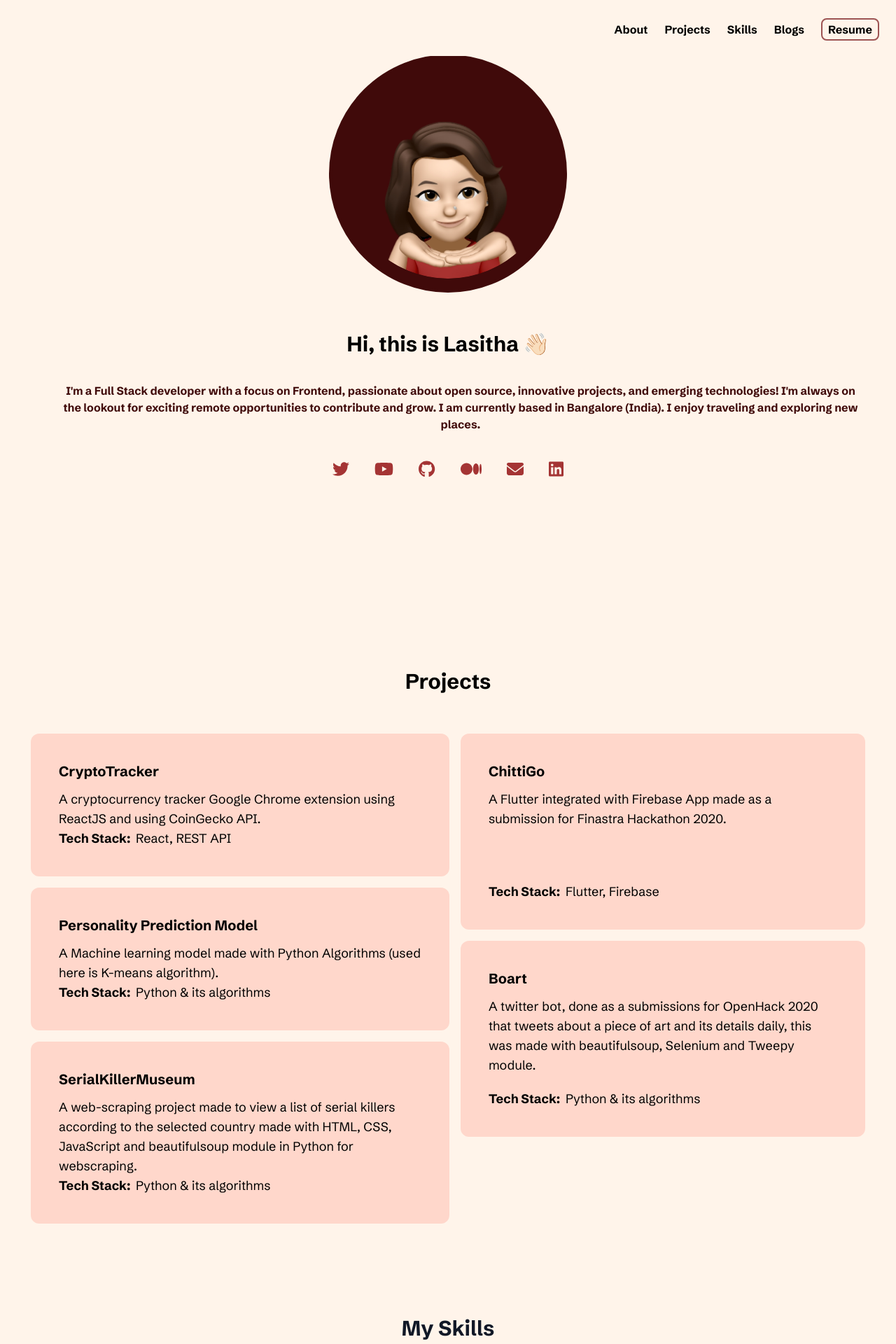
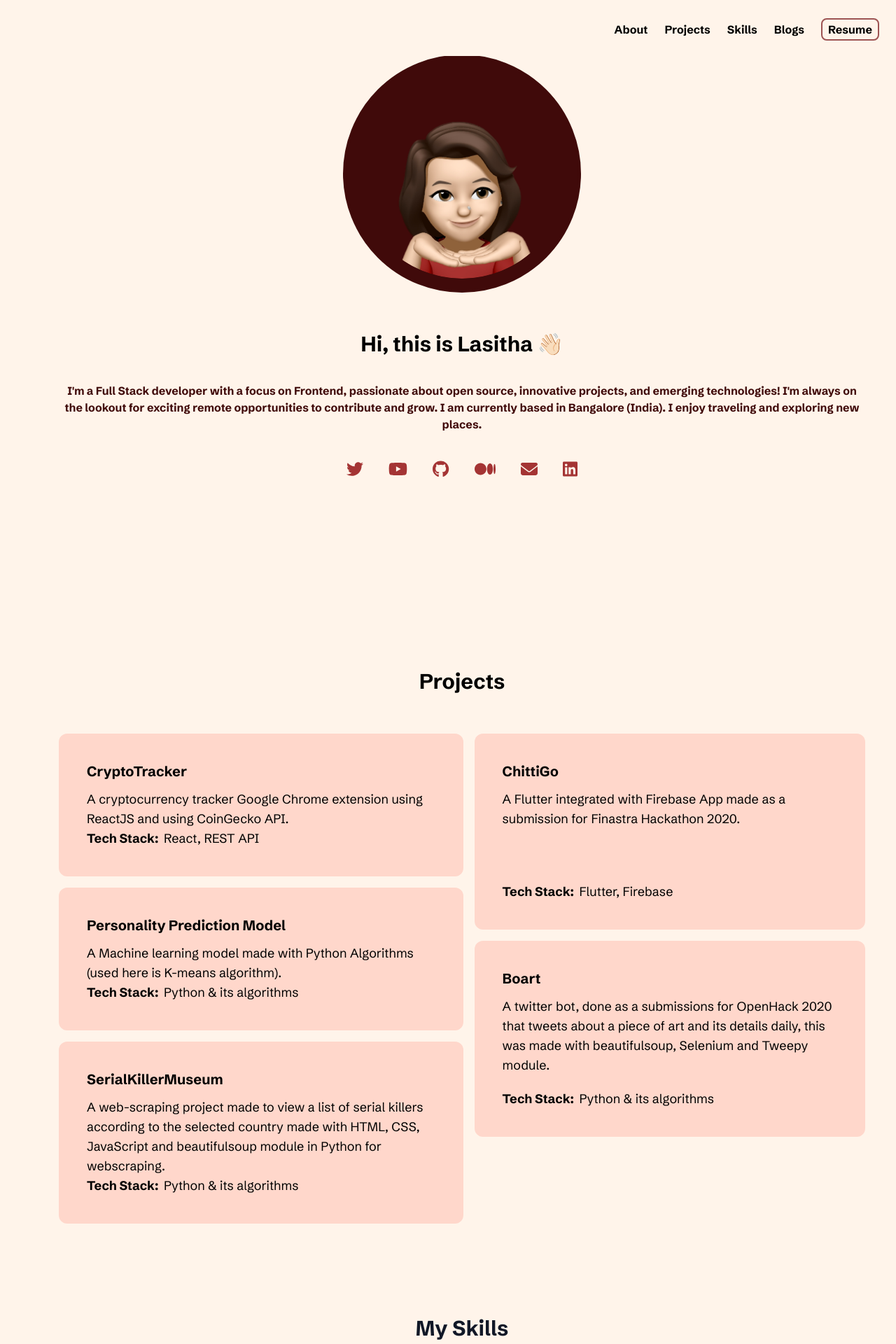
Before and after one commit to LasithaE/portfolio, a Next.js app: page / in a window 1280 px wide. Shown: the top 1920 px of the page at 70% size. Built offline with nearby package versions, Linux system fonts and the light colour scheme.

Commit message:
fix: left margin added

```diff
--- a/src/pages/about.js
+++ b/src/pages/about.js
@@ -14,7 +14,7 @@ const About = () => {
     "I'm a Full Stack developer with a focus on Frontend, passionate about open source, innovative projects, and emerging technologies! I'm always on the lookout for exciting remote opportunities to contribute and grow. I am currently based in Bangalore (India). I enjoy traveling and exploring new places.";
 
   return (
-    <div>
+    <div className="ml-10">
       <div className="h-screen flex flex-col justify-center items-center mt-[40px] font-bodyFont md:pt-20">
         <div className="block relative rounded-[50%] -mt-[100px] bg-brownColor p-4 border-4 border-brownColor md:-mt-[200px]">
           <Image
@@ -30,7 +30,7 @@ const About = () => {
             Hi, this is Lasitha 👋🏻
           </h1>
         </div>
-        <div className="text-center text-md font-black ml-9 px-9 mt-[20px] pb-10 text-brownColor md:px-[50px] text-md">
+        <div className="text-center text-md font-black px-9 mt-[20px] pb-10 text-brownColor md:px-[50px] text-md">
           {intro}
         </div>
         <div className="flex gap-9">
--- a/src/pages/projects.js
+++ b/src/pages/projects.js
@@ -36,7 +36,7 @@ const Projects = () => {
   return (
     <div
       id="projects"
-      className="font-bodyFont px-7 pt-[70px] h-full md:pt-[100px]"
+      className="font-bodyFont px-7 pt-[70px] ml-10 h-full md:pt-[100px]"
     >
       <div className="text-3xl text-center font-black pb-10">Projects</div>
       <div className="hidden md:flex flex-row m-4 grid-row-2 gap-4">
--- a/src/pages/skills.js
+++ b/src/pages/skills.js
@@ -44,7 +44,7 @@ const Skills = () => {
   ];
 
   return (
-    <div className="pt-[100px] h-full font-bodyFont" id="skills">
+    <div className="pt-[100px] ml-10 h-full font-bodyFont" id="skills">
       <div className="max-w-7xl mx-auto px-4 sm:px-6 lg:px-8">
         <div className="text-center">
           <h2 className="text-3xl font-bold text-gray-900">My Skills</h2>
```
